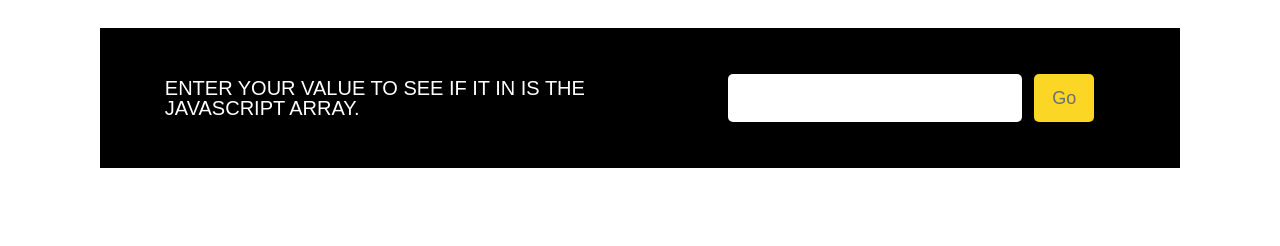
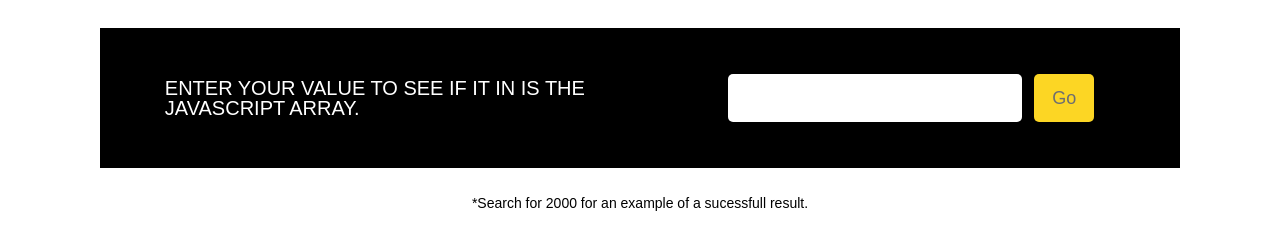
Before and after one commit to trent001/Javascript-Array-Search, a plain HTML site: page index.html in a window 1280 px wide. Drawn offline with Linux system fonts and the light colour scheme.

Commit message:
Add link to demo
Add link to demo

```diff
--- a/css/style.css
+++ b/css/style.css
@@ -99,3 +99,18 @@
 
 
     }
+
+
+    .note{
+
+      font-size: 14px;
+      line-height: 14px;
+      color: #000;
+      font-family: Arial, Helvetica, sans-serif;
+      font-weight: 100;
+      width: 100%;
+      text-align: center;
+
+
+
+    }
--- a/index.html
+++ b/index.html
@@ -32,6 +32,8 @@
 
 	</div>
 
+	<p class="note">*Search for 2000 for an example of a sucessfull result.</p>
+
 	<!-- Load Jquery Dependancy -->
 	<script src="js/jquery-1.11.0.min.js" type="text/javascript"></script>
 	<!-- Load Script -->
```
